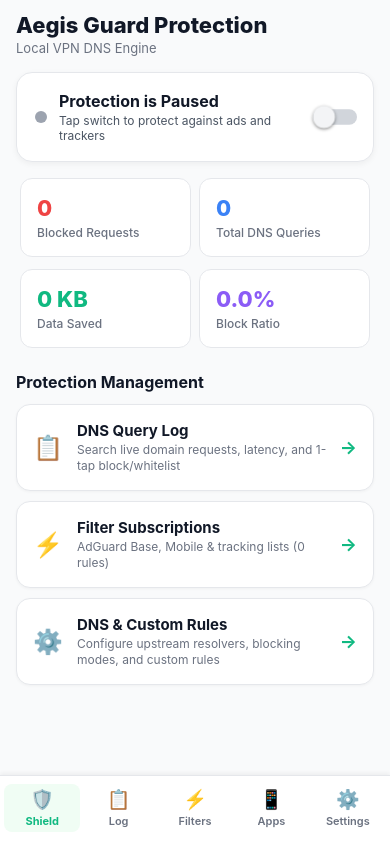
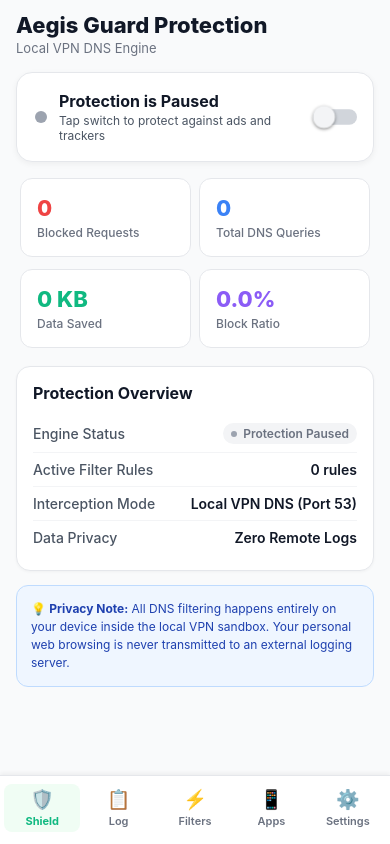
Before and after one commit to fajos/aegis-guard, a React Native app: screen / in a window 390 px wide. Built offline with nearby package versions, Linux system fonts and the light colour scheme.

Commit message:
Remove redundant tab navigation links from home screen in favor of clean Protection Overview

```diff
--- a/App.tsx
+++ b/App.tsx
@@ -43,10 +43,7 @@
       {/* Screen Body - Persistent Screen Instances across Tabs */}
       <View style={styles.screenContainer}>
         <View style={[styles.screenWrapper, activeTab !== 'dashboard' && styles.hidden]}>
-          <DashboardScreen
-            isActive={activeTab === 'dashboard'}
-            onNavigateToTab={(tab) => setActiveTab(tab as Tab)}
-          />
+          <DashboardScreen isActive={activeTab === 'dashboard'} />
         </View>
         <View style={[styles.screenWrapper, activeTab !== 'queryLog' && styles.hidden]}>
           <QueryLogScreen isActive={activeTab === 'queryLog'} />
--- a/src/screens/DashboardScreen.tsx
+++ b/src/screens/DashboardScreen.tsx
@@ -4,7 +4,6 @@
   View,
   Text,
   Switch,
-  TouchableOpacity,
   StyleSheet,
 } from 'react-native';
 import { SafeAreaView } from 'react-native-safe-area-context';
@@ -13,12 +12,10 @@
 
 interface DashboardScreenProps {
   isActive?: boolean;
-  onNavigateToTab?: (tab: 'queryLog' | 'filters' | 'apps' | 'settings') => void;
 }
 
 export const DashboardScreen: React.FC<DashboardScreenProps> = ({
   isActive = true,
-  onNavigateToTab,
 }) => {
   const { isRunning, stats, toggleVpn } = useAdGuardVpn(isActive);
 
@@ -109,62 +106,60 @@
           </View>
         </View>
 
-        {/* Quick Hub Navigation Cards */}
-        <Text style={styles.sectionHeading}>Protection Management</Text>
+        {/* Protection Details Card */}
+        <View style={styles.infoCard}>
+          <Text style={styles.infoCardTitle}>Protection Overview</Text>
 
-        {/* Query Log Card */}
-        <TouchableOpacity
-          style={styles.actionCard}
-          activeOpacity={0.7}
-          onPress={() => onNavigateToTab?.('queryLog')}
-        >
-          <View style={styles.actionCardLeft}>
-            <Text style={styles.actionCardIcon}>📋</Text>
-            <View style={styles.actionCardTextContainer}>
-              <Text style={styles.actionCardTitle}>DNS Query Log</Text>
-              <Text style={styles.actionCardSubtitle}>
-                Search live domain requests, latency, and 1-tap block/whitelist
+          <View style={styles.infoRow}>
+            <Text style={styles.infoLabel}>Engine Status</Text>
+            <View style={styles.infoBadge}>
+              <View
+                style={[
+                  styles.infoBadgeDot,
+                  { backgroundColor: isRunning ? '#10B981' : '#9CA3AF' },
+                ]}
+              />
+              <Text
+                style={[
+                  styles.infoBadgeText,
+                  { color: isRunning ? '#059669' : '#6B7280' },
+                ]}
+              >
+                {isRunning ? 'Filtering Active' : 'Protection Paused'}
               </Text>
             </View>
           </View>
-          <Text style={styles.actionCardArrow}>→</Text>
-        </TouchableOpacity>
 
-        {/* Filter Subscriptions Card */}
-        <TouchableOpacity
-          style={styles.actionCard}
-          activeOpacity={0.7}
-          onPress={() => onNavigateToTab?.('filters')}
-        >
-          <View style={styles.actionCardLeft}>
-            <Text style={styles.actionCardIcon}>⚡</Text>
-            <View style={styles.actionCardTextContainer}>
-              <Text style={styles.actionCardTitle}>Filter Subscriptions</Text>
-              <Text style={styles.actionCardSubtitle}>
-                AdGuard Base, Mobile & tracking lists ({stats.ruleCount.toLocaleString()} rules)
-              </Text>
-            </View>
+          <View style={styles.infoDivider} />
+
+          <View style={styles.infoRow}>
+            <Text style={styles.infoLabel}>Active Filter Rules</Text>
+            <Text style={styles.infoValue}>
+              {stats.ruleCount.toLocaleString()} rules
+            </Text>
           </View>
-          <Text style={styles.actionCardArrow}>→</Text>
-        </TouchableOpacity>
 
-        {/* Settings Card */}
-        <TouchableOpacity
-          style={styles.actionCard}
-          activeOpacity={0.7}
-          onPress={() => onNavigateToTab?.('settings')}
-        >
-          <View style={styles.actionCardLeft}>
-            <Text style={styles.actionCardIcon}>⚙️</Text>
-            <View style={styles.actionCardTextContainer}>
-              <Text style={styles.actionCardTitle}>DNS & Custom Rules</Text>
-              <Text style={styles.actionCardSubtitle}>
-                Configure upstream resolvers, blocking modes, and custom rules
-              </Text>
-            </View>
+          <View style={styles.infoDivider} />
+
+          <View style={styles.infoRow}>
+            <Text style={styles.infoLabel}>Interception Mode</Text>
+            <Text style={styles.infoValue}>Local VPN DNS (Port 53)</Text>
           </View>
-          <Text style={styles.actionCardArrow}>→</Text>
-        </TouchableOpacity>
+
+          <View style={styles.infoDivider} />
+
+          <View style={styles.infoRow}>
+            <Text style={styles.infoLabel}>Data Privacy</Text>
+            <Text style={styles.infoValue}>Zero Remote Logs</Text>
+          </View>
+        </View>
+
+        {/* Privacy Note Card */}
+        <View style={styles.tipCard}>
+          <Text style={styles.tipText}>
+            💡 <Text style={styles.tipBold}>Privacy Note:</Text> All DNS filtering happens entirely on your device inside the local VPN sandbox. Your personal web browsing is never transmitted to an external logging server.
+          </Text>
+        </View>
       </ScrollView>
     </SafeAreaView>
   );
@@ -268,21 +263,12 @@
     color: '#6B7280',
     fontWeight: '500',
   },
-  sectionHeading: {
-    fontSize: 16,
-    fontWeight: '700',
-    color: '#111827',
-    marginTop: 12,
-    marginBottom: 12,
-  },
-  actionCard: {
-    flexDirection: 'row',
-    alignItems: 'center',
-    justifyContent: 'space-between',
+  infoCard: {
     backgroundColor: '#FFFFFF',
     borderRadius: 14,
     padding: 16,
-    marginBottom: 10,
+    marginTop: 6,
+    marginBottom: 14,
     borderWidth: 1,
     borderColor: '#E5E7EB',
     elevation: 1,
@@ -291,33 +277,64 @@
     shadowOpacity: 0.04,
     shadowRadius: 3,
   },
-  actionCardLeft: {
+  infoCardTitle: {
+    fontSize: 16,
+    fontWeight: '700',
+    color: '#111827',
+    marginBottom: 12,
+  },
+  infoRow: {
+    flexDirection: 'row',
+    justifyContent: 'space-between',
+    alignItems: 'center',
+    paddingVertical: 8,
+  },
+  infoLabel: {
+    fontSize: 14,
+    color: '#4B5563',
+    fontWeight: '500',
+  },
+  infoValue: {
+    fontSize: 14,
+    color: '#111827',
+    fontWeight: '600',
+  },
+  infoBadge: {
     flexDirection: 'row',
     alignItems: 'center',
-    flex: 1,
-    marginRight: 12,
+    backgroundColor: '#F3F4F6',
+    paddingHorizontal: 8,
+    paddingVertical: 3,
+    borderRadius: 12,
   },
-  actionCardIcon: {
-    fontSize: 24,
-    marginRight: 14,
+  infoBadgeDot: {
+    width: 6,
+    height: 6,
+    borderRadius: 3,
+    marginRight: 6,
   },
-  actionCardTextContainer: {
-    flex: 1,
+  infoBadgeText: {
+    fontSize: 12,
+    fontWeight: '600',
   },
-  actionCardTitle: {
-    fontSize: 15,
+  infoDivider: {
+    height: 1,
+    backgroundColor: '#F3F4F6',
+  },
+  tipCard: {
+    backgroundColor: '#EFF6FF',
+    borderRadius: 12,
+    padding: 14,
+    borderWidth: 1,
+    borderColor: '#BFDBFE',
+    marginBottom: 12,
+  },
+  tipText: {
+    fontSize: 12,
+    color: '#1E40AF',
+    lineHeight: 18,
+  },
+  tipBold: {
     fontWeight: '700',
-    color: '#111827',
-  },
-  actionCardSubtitle: {
-    fontSize: 12,
-    color: '#6B7280',
-    marginTop: 2,
-    lineHeight: 16,
-  },
-  actionCardArrow: {
-    fontSize: 18,
-    fontWeight: '700',
-    color: '#10B981',
   },
 });
```
